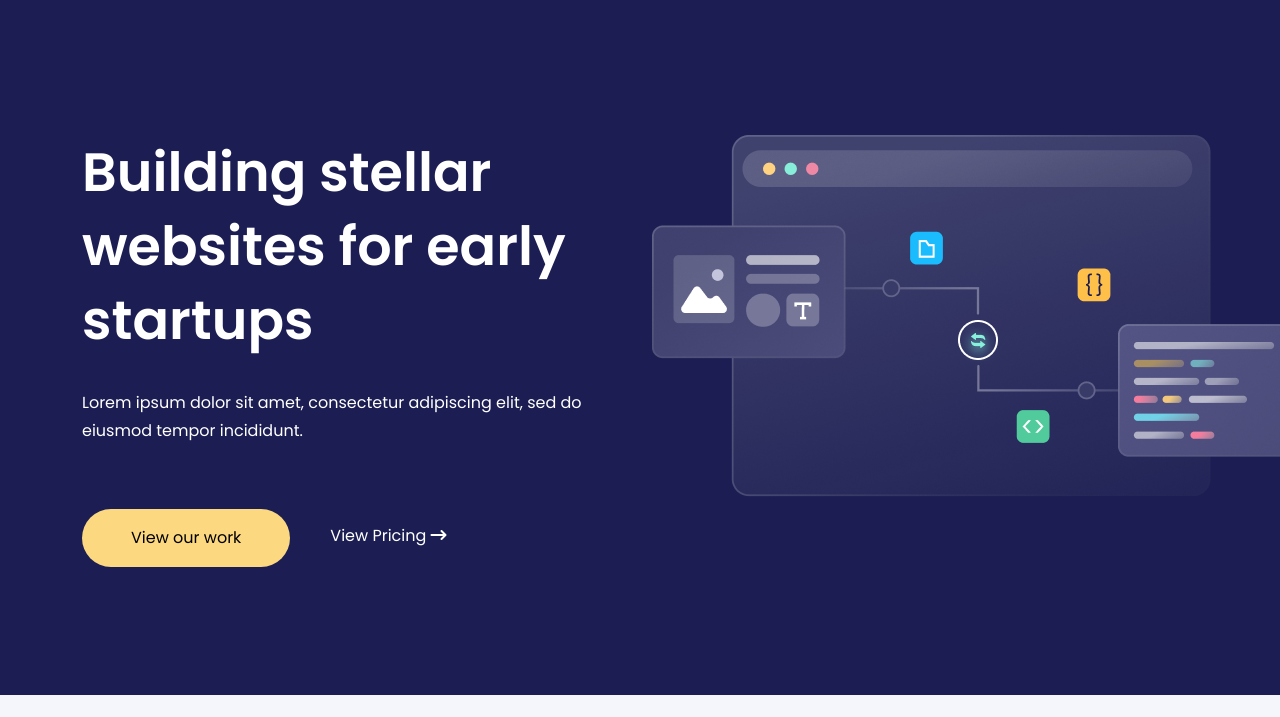
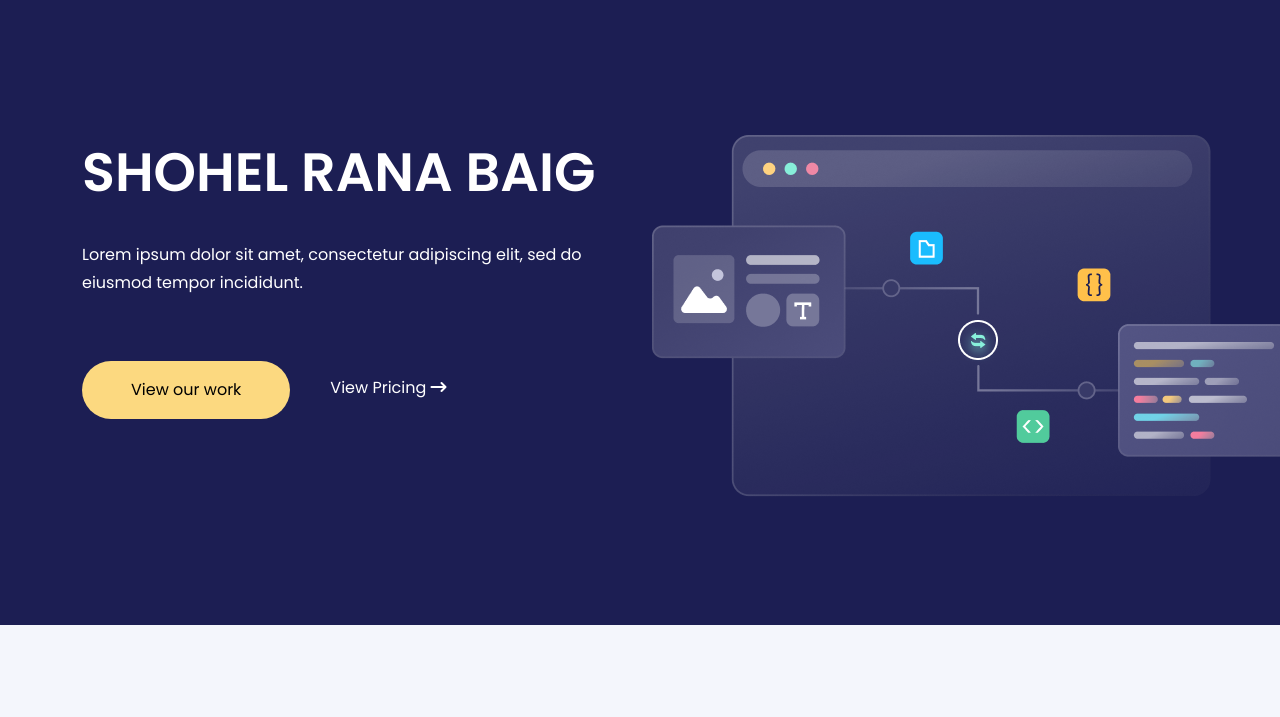
Before and after one commit to devfdr2301/finsweet, a plain HTML site: page index.html in a window 1280 px wide. Shown: the part 83-800 px from the top of the page. Drawn offline with Linux system fonts and the light colour scheme.

Commit message:
heading change

```diff
--- a/index.html
+++ b/index.html
@@ -59,7 +59,7 @@
           <div class="row">
             <div class="col-lg-6">
               <div class="banner-text">
-                <h1>Building stellar websites for early startups</h1>
+                <h1>SHOHEL RANA BAIG</h1>
                 <p>Lorem ipsum dolor sit amet, consectetur adipiscing elit, sed do eiusmod tempor incididunt.</p>
                 <div class="banner-btn d-flex">
                   <div class="btn-1">
```
